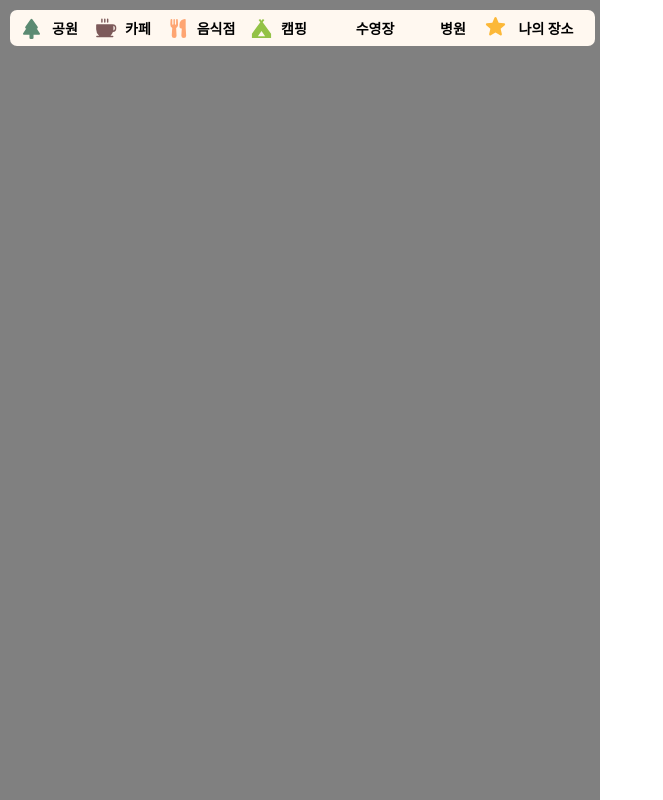
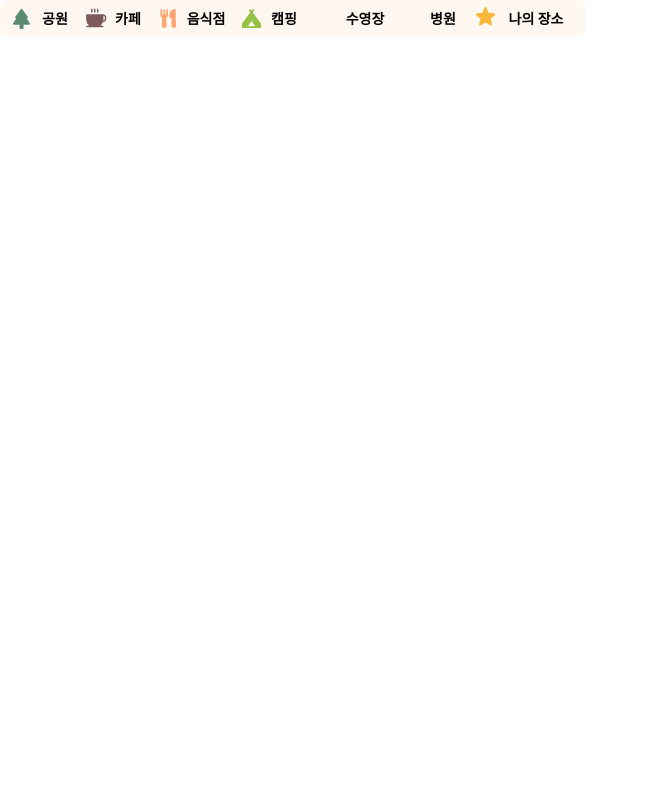
Before and after one commit to codestates-seb/PAWPAW, a React (Create React App) app in the folder client/: page / in a window 1280 px wide. Shown: the whole page, without its empty margins (0-663 px from the left). Built offline with nearby package versions, Linux system fonts and the light colour scheme; some icons are missing.

Commit message:
[FE] design: 필요없는 디자인 삭제

```diff
--- a/client/src/Map/MapFilter.tsx
+++ b/client/src/Map/MapFilter.tsx
@@ -73,12 +73,8 @@ const MapFilter = () => {
 
 const Container = styled.div`
   position: absolute;
-  width: 600px;
-  height: 800px;
-  background-color: gray;
 
   .absolute {
-    margin: 10px 10px 10px 10px;
     position: absolute;
   }
   .flex {
```
